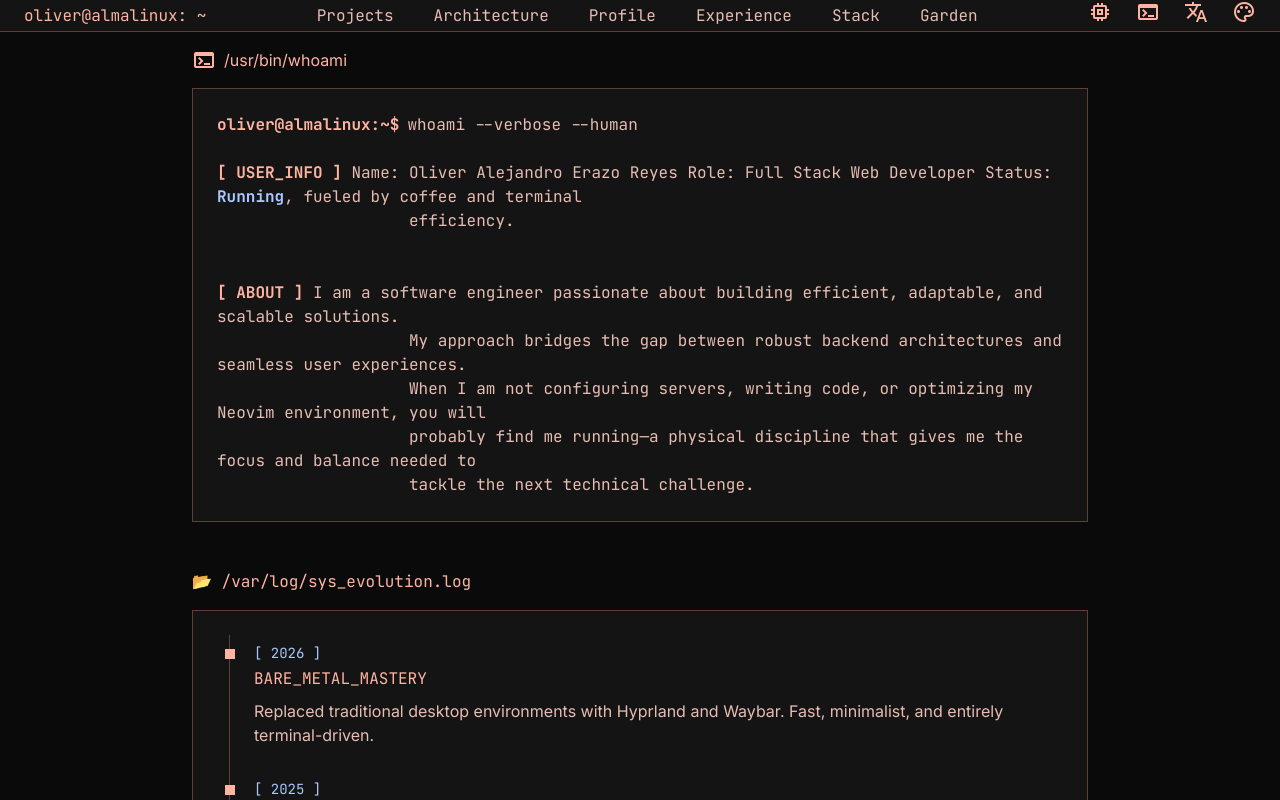
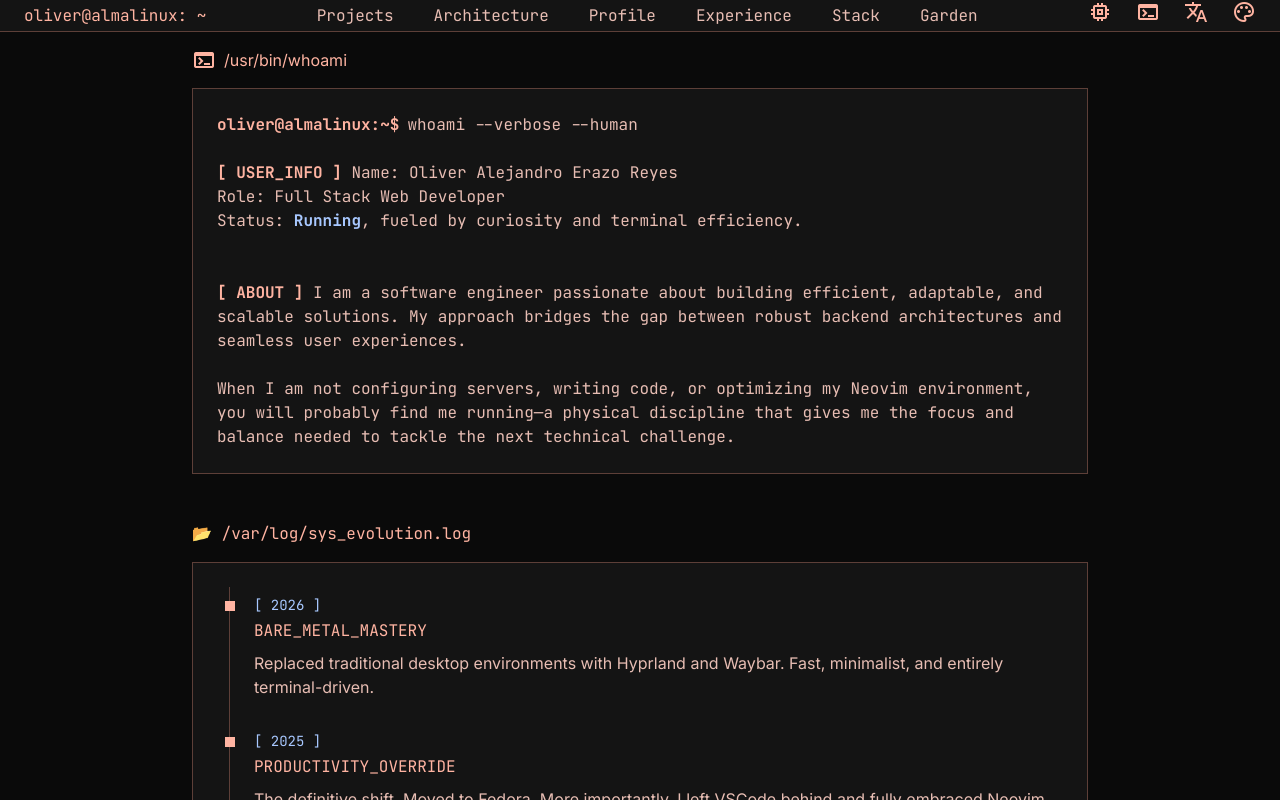
Before and after one commit to edream-enterprise/oliver-portfolio, a SvelteKit app: page /about in a window 1280 px wide. Shown: the top 800 px of the page. Built offline with nearby package versions, Linux system fonts and the light colour scheme.

Commit message:
💬 update profile text

```diff
--- a/src/routes/about/+page.svelte
+++ b/src/routes/about/+page.svelte
@@ -60,18 +60,17 @@
 			<div class="font-code-block space-y-6 text-on-surface-variant whitespace-pre-wrap">
 				<div>
 					<span class="text-primary font-bold">[ USER_INFO ]</span>
-					Name: Oliver Alejandro Erazo Reyes Role: Full Stack Web Developer Status:
-					<span class="text-secondary font-bold">Running</span>, fueled by coffee and terminal
-					efficiency.
+Name: Oliver Alejandro Erazo Reyes
+Role: Full Stack Web Developer
+Status:
+					<span class="text-secondary font-bold">Running</span>, fueled by curiosity and terminal efficiency.
 				</div>
 
 				<div>
 					<span class="text-primary font-bold">[ ABOUT ]</span>
-					I am a software engineer passionate about building efficient, adaptable, and scalable solutions.
-					My approach bridges the gap between robust backend architectures and seamless user experiences.
-					When I am not configuring servers, writing code, or optimizing my Neovim environment, you will
-					probably find me running—a physical discipline that gives me the focus and balance needed to
-					tackle the next technical challenge.
+					I am a software engineer passionate about building efficient, adaptable, and scalable solutions. My approach bridges the gap between robust backend architectures and seamless user experiences.
+
+When I am not configuring servers, writing code, or optimizing my Neovim environment, you will probably find me running—a physical discipline that gives me the focus and balance needed to tackle the next technical challenge.
 				</div>
 			</div>
 		</PaneCard>
```
